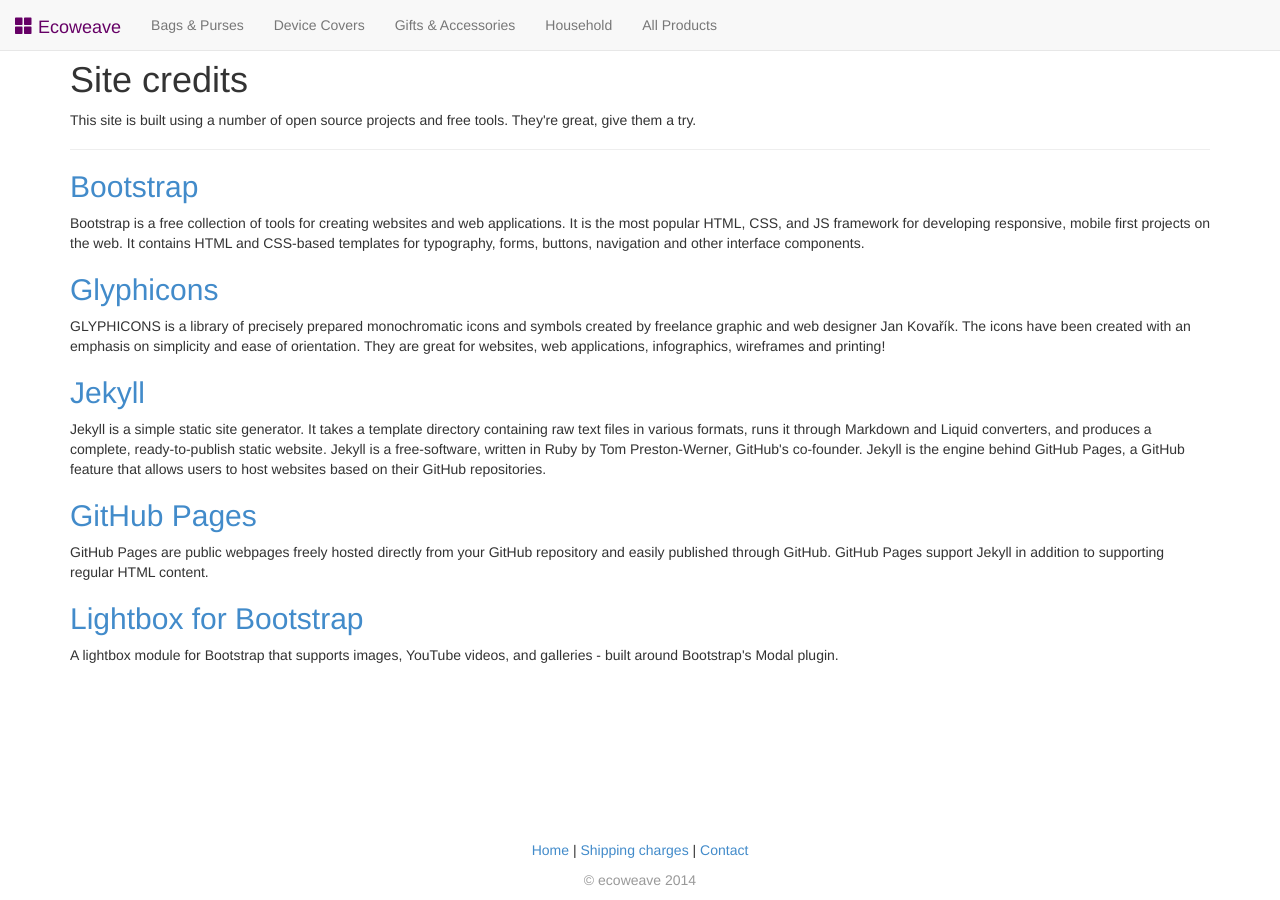
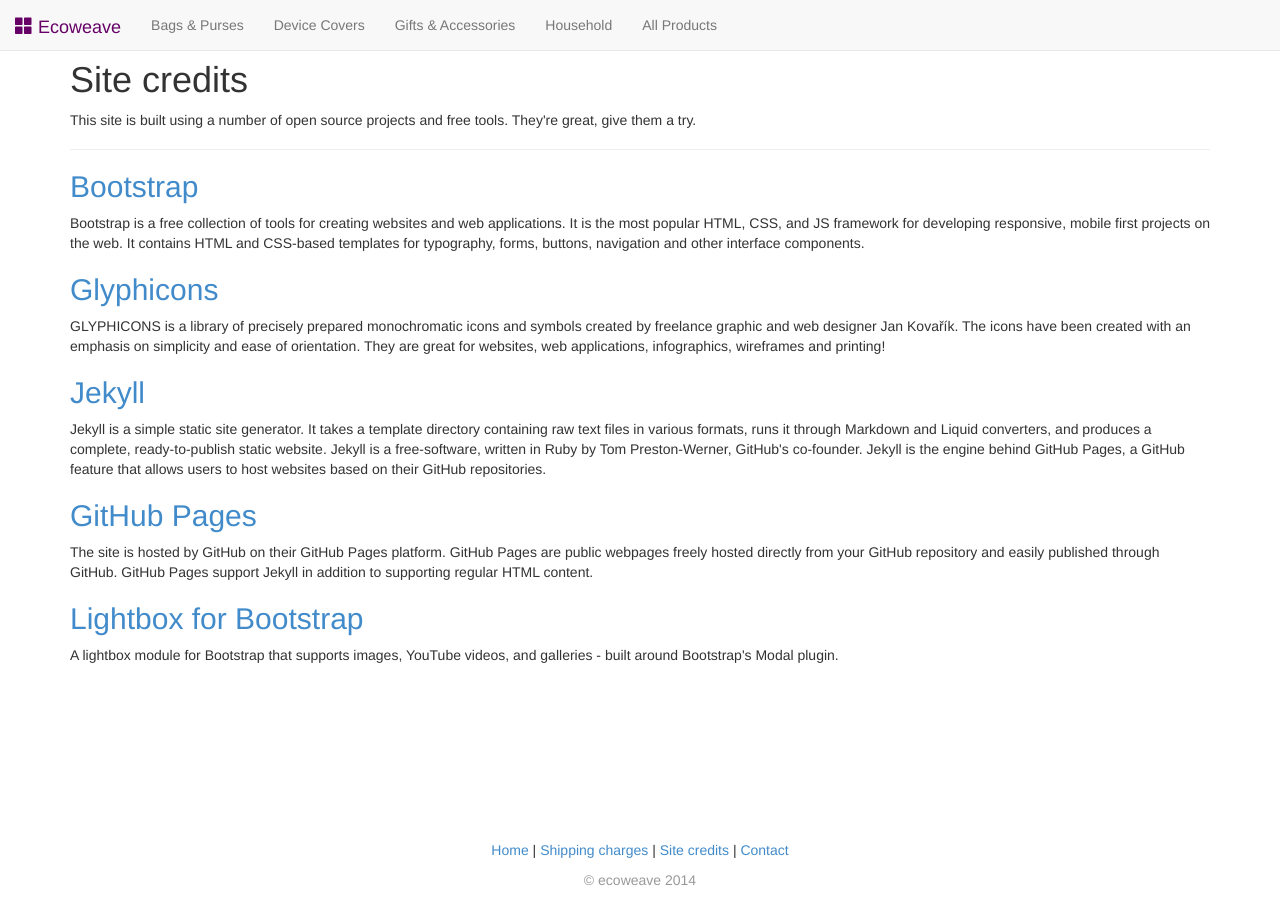
Before and after one commit to ecoweave/ecoweave.github.io, a Jekyll site: the page built from credits.html, in a window 1280 px wide and 900 px high, scrolled down 50 px. Built offline with Jekyll 4.4.1, drawn with Linux system fonts in a browser that asks for light colours; nearby versions of some CDN libraries; Markdown is read by kramdown in place of the engine named in the settings.

Commit message:
Link credits page from footer.

```diff
--- a/_includes/footer.html
+++ b/_includes/footer.html
@@ -7,6 +7,7 @@
         <ul class="text-center list-unstyled">
           <li><a href="/">Home</a></li>
           <li><a href="/shipping.html">Shipping charges</a></li>
+          <li><a href="/credits.html">Site credits</a></li>
           <li><a href="/contact/">Contact</a></li>
         </ul>
         <p class="text-muted text-center">
--- a/credits.html
+++ b/credits.html
@@ -19,7 +19,7 @@
 <p>Jekyll is a simple static site generator. It takes a template directory containing raw text files in various formats, runs it through Markdown and Liquid converters, and produces a complete, ready-to-publish static website. Jekyll is a free-software, written in Ruby by Tom Preston-Werner, GitHub's co-founder. Jekyll is the engine behind GitHub Pages, a GitHub feature that allows users to host websites based on their GitHub repositories.</p>
 
 <h2><a href="https://pages.github.com/">GitHub Pages</a></h2>
-<p>GitHub Pages are public webpages freely hosted directly from your GitHub repository and easily published through GitHub. GitHub Pages support Jekyll in addition to supporting regular HTML content.</p>
+<p>The site is hosted by GitHub on their GitHub Pages platform. GitHub Pages are public webpages freely hosted directly from your GitHub repository and easily published through GitHub. GitHub Pages support Jekyll in addition to supporting regular HTML content.</p>
 
 <h2><a href="http://ashleydw.github.io/lightbox/">Lightbox for Bootstrap</a></h2>
 <p>A lightbox module for Bootstrap that supports images, YouTube videos, and galleries - built around Bootstrap's Modal plugin.</p>
```
